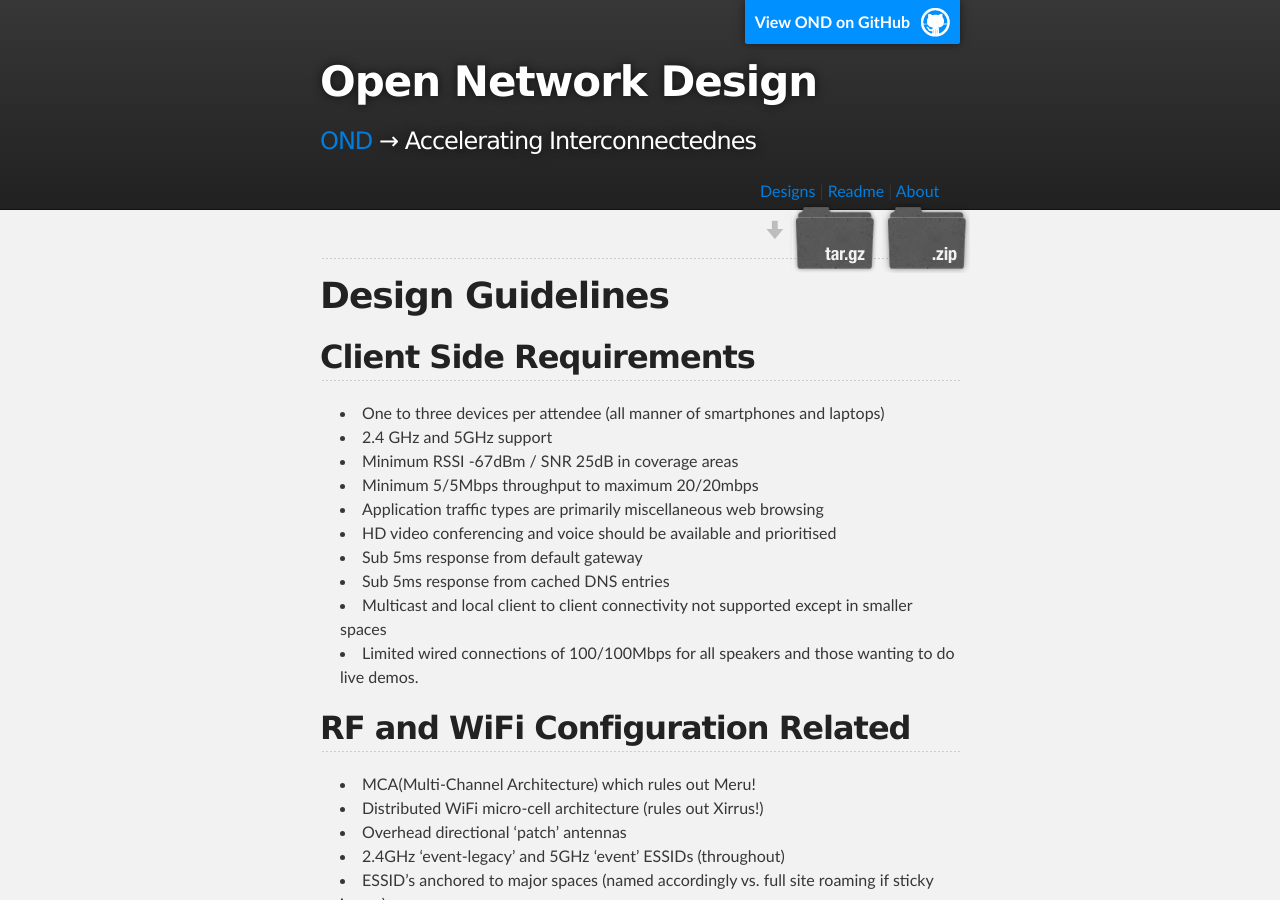
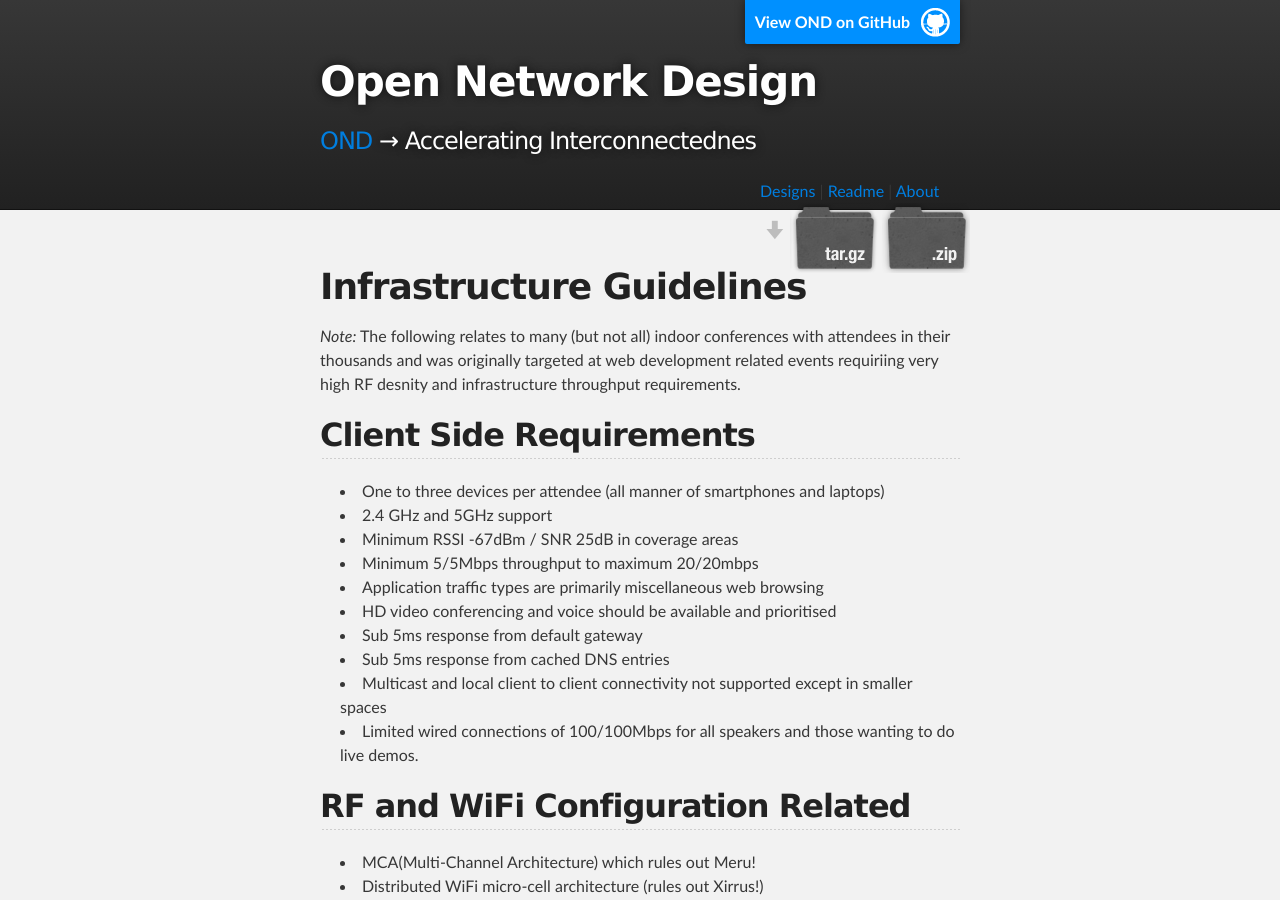
Before and after one commit to podomere/ond, a Jekyll site: the page built from ond-00002/ond-00002.md, in a window 1280 px wide and 900 px high. Built offline with Jekyll 4.4.1, drawn with Linux system fonts in a browser that asks for light colours.

```diff
--- a/ond-00002/ond-00002.md
+++ b/ond-00002/ond-00002.md
@@ -7,10 +7,9 @@
 author: Donal O Duibhir, 2014, @irldexter @donalod
 
 ---
+# Infrastructure Guidelines
 
----
-
-# Design Guidelines
+*Note:* The following relates to many (but not all) indoor conferences with attendees in their thousands and was originally targeted at web development related events requiriing very high RF desnity and infrastructure throughput requirements.
 
 ## Client Side Requirements
 - One to three devices per attendee (all manner of smartphones and laptops)
```
